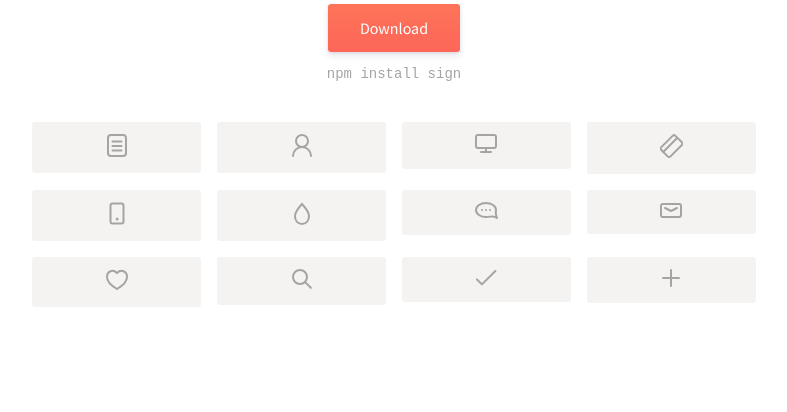
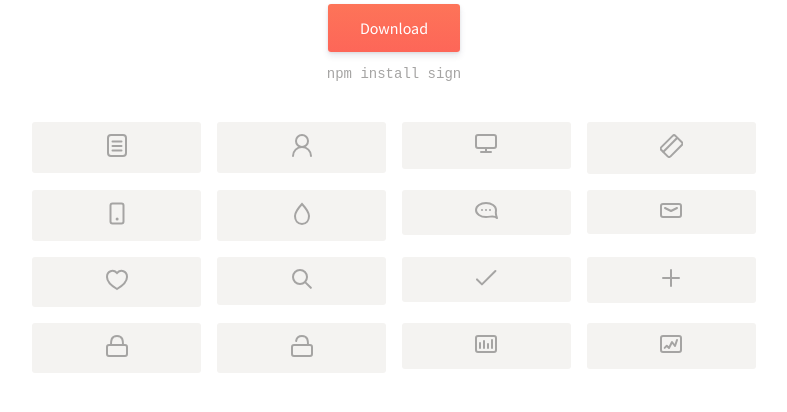
Before and after one commit to garybunofsky/blouse, a website: page index.html in a window 1280 px wide. Shown: the part 206-618 px from the top of the page, without its empty margins (246-1033 px from the left). Drawn offline with Linux system fonts and the light colour scheme.

Commit message:
Added new row of icons.

```diff
--- a/index.html
+++ b/index.html
@@ -96,6 +96,30 @@
           </div>
         </div>
 
+        <!-- row -->
+        <div class="grid">
+          <div class="grid-item">
+            <div class="icon u-text-center">
+              <img src="/public/assets/images/locked.svg" alt="locked">
+            </div>
+          </div>
+          <div class="grid-item">
+            <div class="icon u-text-center">
+              <img src="/public/assets/images/unlocked.svg" alt="unlocked">
+            </div>
+          </div>
+          <div class="grid-item">
+            <div class="icon u-text-center">
+              <img src="/public/assets/images/bar-chart.svg" alt="bar-chart">
+            </div>
+          </div>
+          <div class="grid-item">
+            <div class="icon u-text-center">
+              <img src="/public/assets/images/line-chart.svg" alt="line-chart">
+            </div>
+          </div>
+        </div>
+
       </div>
     </div>
 
```
Also changed, not shown: public/assets/images/bar-chart.svg (added), public/assets/images/line-chart.svg (added), public/assets/images/lock.svg (added), public/assets/images/locked.svg (added), public/assets/images/unlocked.svg (added), 1 other file.
